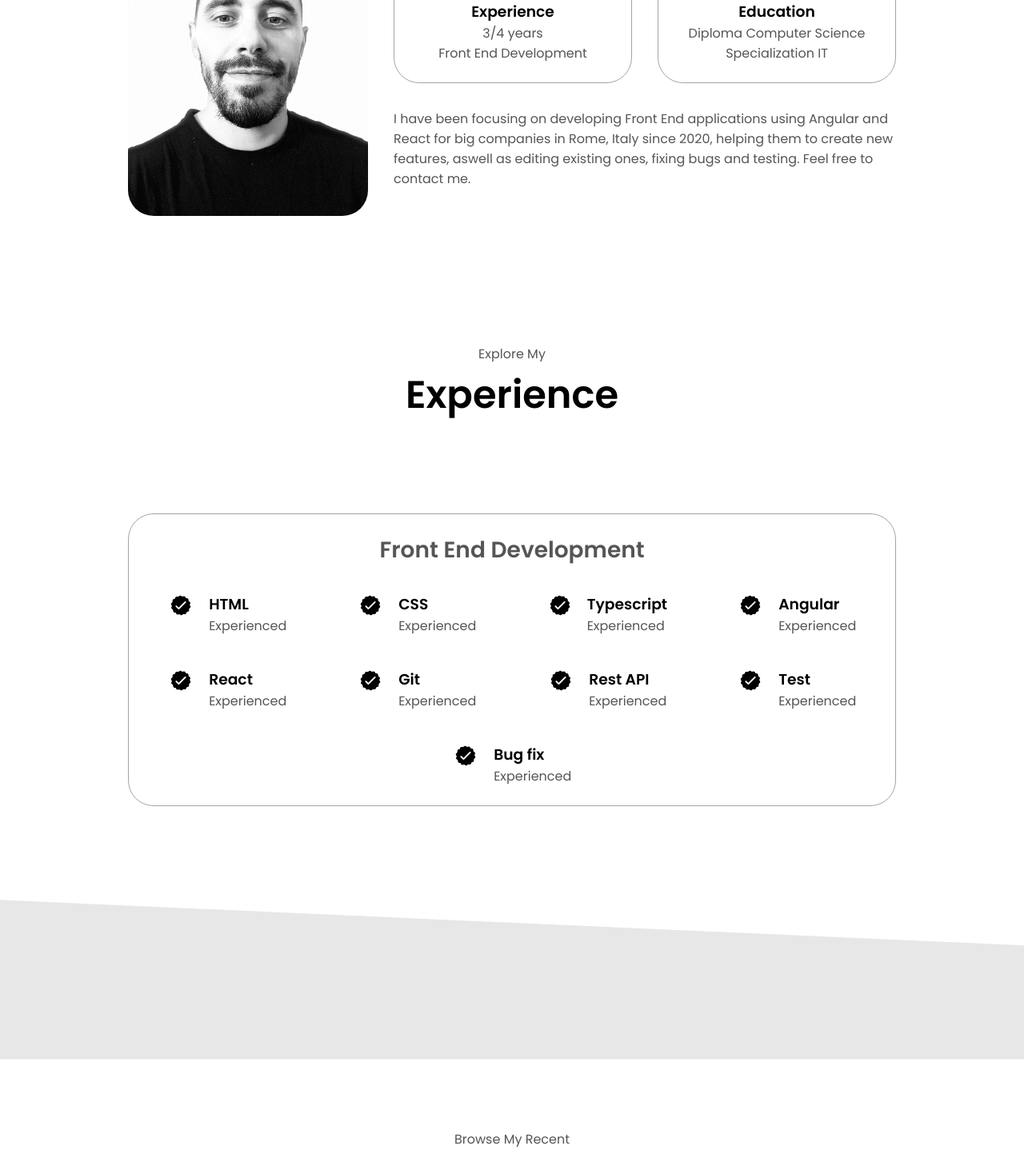
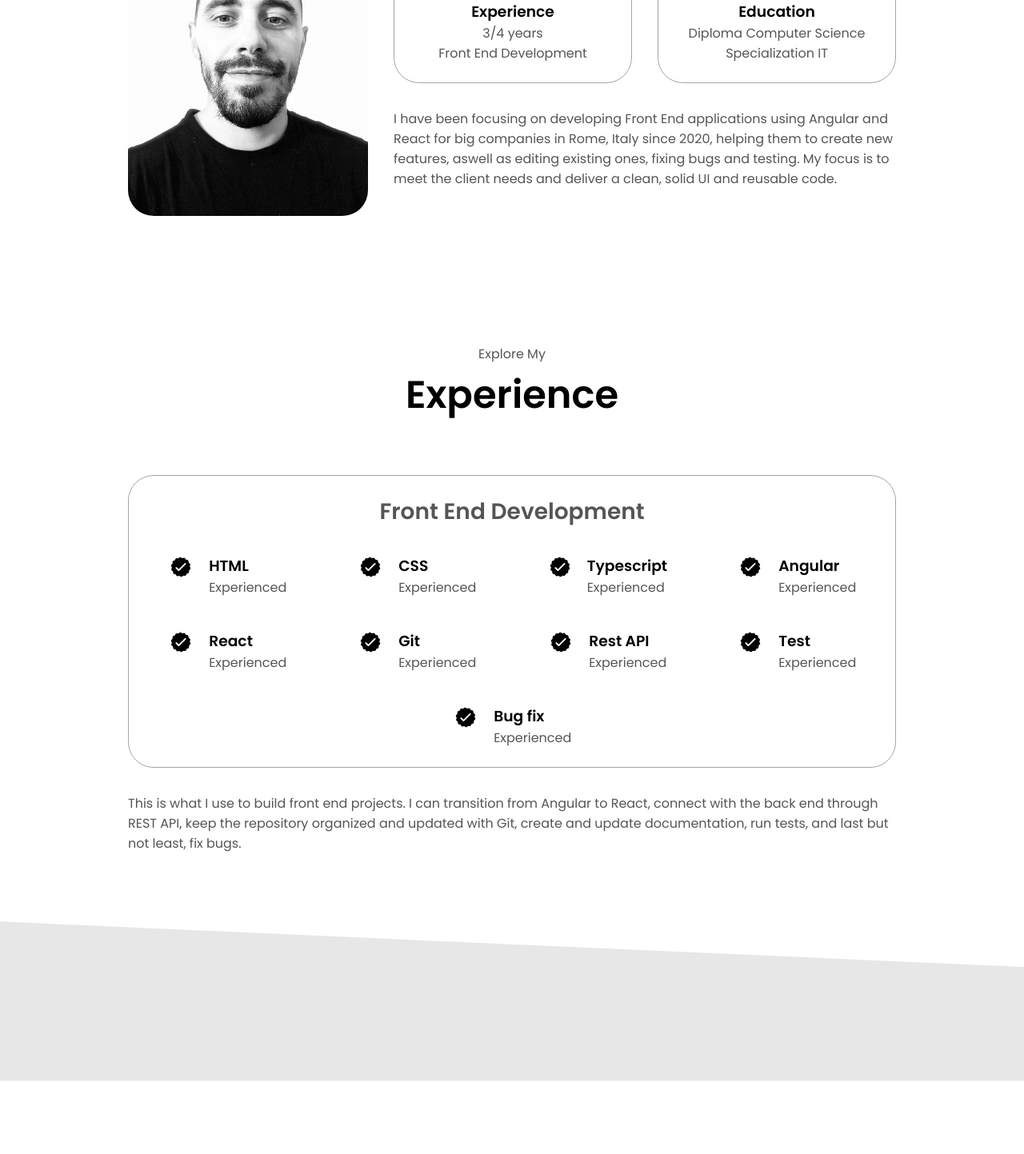
Before and after one commit to borisminardo/my-portfolio-with-react, a React (Create React App) app: page /experience in a window 1280 px wide. Shown: the part 1220-2663 px from the top of the page at 80% size. Built offline with nearby package versions, Linux system fonts and the light colour scheme.

Commit message:
pictures updated

```diff
--- a/src/componets/about/About.jsx
+++ b/src/componets/about/About.jsx
@@ -53,7 +53,8 @@ const About = () => {
                 I have been focusing on developing Front End applications using
                 Angular and React for big companies in Rome, Italy since 2020,
                 helping them to create new features, aswell as editing existing
-                ones, fixing bugs and testing. Feel free to contact me.
+                ones, fixing bugs and testing. My focus is to meet the client
+                needs and deliver a clean, solid UI and reusable code.
               </p>
             </div>
           </div>
--- a/src/componets/experience/Experience.jsx
+++ b/src/componets/experience/Experience.jsx
@@ -50,6 +50,14 @@ const Experience = () => {
               </div>
             </div>
           </div>
+          <div>
+            <p>
+              This is what I use to build front end projects. I can transition
+              from Angular to React, connect with the back end through REST API,
+              keep the repository organized and updated with Git, create and
+              update documentation, run tests, and last but not least, fix bugs.
+            </p>
+          </div>
         </div>
       </section>
     </>
--- a/src/componets/experience/experience.css
+++ b/src/componets/experience/experience.css
@@ -16,7 +16,7 @@
   display: flex;
   justify-content: center;
   flex-direction: column;
-  margin-top: 5rem;
+  margin-top: 2rem;
 }
 
 .article-container {
```
Also changed, not shown: src/assets/projectsImages/faiLaSpesa.png.
